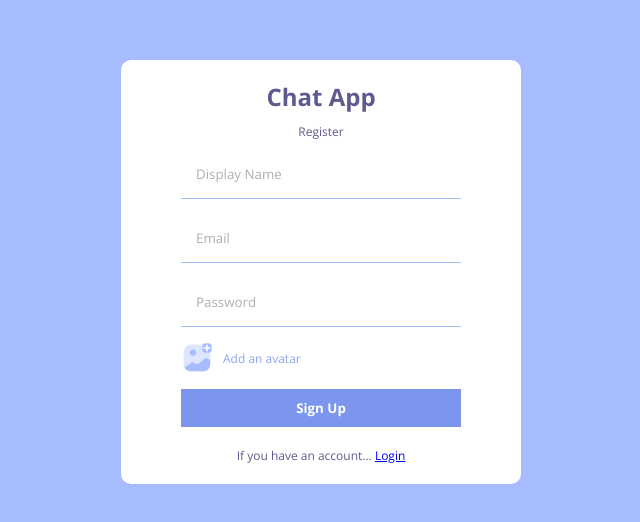
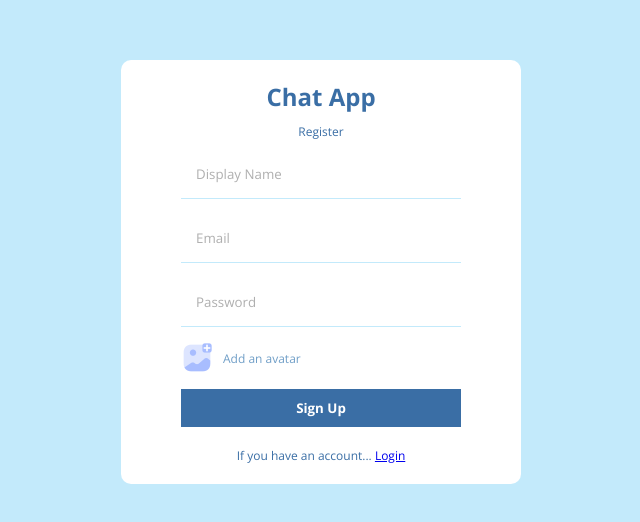
Before and after one commit to Khangxlei/EC463_Mini_Project, a React (Create React App) app: page /register in a window 1280 px wide. Shown: the part 128-650 px from the top of the page, without its empty margins (319-959 px from the left). Built offline with nearby package versions, Linux system fonts and the light colour scheme; no server answers.

Commit message:
Update style.scss

```diff
--- a/src/style.scss
+++ b/src/style.scss
@@ -1,3 +1,4 @@
+// Definitions for different screen sizes
 @mixin mobile {
   @media screen and (max-width: 480px) {
     @content;
@@ -14,8 +15,9 @@
   }
 }
 
+// Styling
 .formContainer {
-  background-color: #a7bcff;
+  background-color: #C3EAFB; /* Light Blue */
   height: 100vh;
   display: flex;
   align-items: center;
@@ -30,35 +32,39 @@
     gap: 10px;
     align-items: center;
 
+    // Logo styling
     .logo {
-      color: #5d5b8d;
+      color: #3A6EA5; /* Dark Blue */
       font-weight: bold;
       font-size: 24px;
-
     }
 
+    // Title styling
     .title {
-      color: #5d5b8d;
+      color: #3A6EA5; /* Dark Blue */
       font-size: 12px;
     }
 
+    // Form elements styling
     form {
       display: flex;
       flex-direction: column;
       gap: 15px;
 
+      // Input fields styling
       input {
         padding: 15px;
         border: none;
         width: 250px;
-        border-bottom: 1px solid #a7bcff;
+        border-bottom: 1px solid #C3EAFB; /* Light Blue */
         &::placeholder {
           color: rgb(175, 175, 175);
         }
       }
 
+      // Button styling
       button {
-        background-color: #7b96ec;
+        background-color: #3A6EA5; /* Dark Blue */
         color: white;
         padding: 10px;
         font-weight: bold;
@@ -66,11 +72,12 @@
         cursor: pointer;
       }
 
+      // Label styling
       label {
         display: flex;
         align-items: center;
         gap: 10px;
-        color: #8da4f1;
+        color: #6F9EC7; /* Medium Blue */
         font-size: 12px;
         cursor: pointer;
 
@@ -80,15 +87,16 @@
       }
     }
     p {
-      color: #5d5b8d;
+      color: #3A6EA5; /* Dark Blue */
       font-size: 12px;
       margin-top: 10px;
     }
   }
 }
 
+// Home section styling
 .home {
-  background-color: #a7bcff;
+  background-color: #C3EAFB; /* Light Blue */
   height: 100vh;
   display: flex;
   align-items: center;
@@ -102,22 +110,22 @@
     display: flex;
     overflow: hidden;
     @include tablet {
-     width: 90%;
+      width: 90%;
     }
 
     .sidebar {
       flex: 1;
-      background-color: #3e3c61;
+      background-color: #28527A; /* Medium Blue */
       position: relative;
 
       .navbar {
         display: flex;
         align-items: center;
-        background-color: #2f2d52;
+        background-color: #1D3B59; /* Dark Blue */
         height: 50px;
         padding: 10px;
         justify-content: space-between;
-        color: #ddddf7;
+        color: #C3EAFB; /* Light Blue */
 
         .logo {
           font-weight: bold;
@@ -131,7 +139,7 @@
           gap: 10px;
 
           img {
-            background-color: #ddddf7;
+            background-color: #C3EAFB; /* Light Blue */
             height: 24px;
             width: 24px;
             border-radius: 50%;
@@ -139,8 +147,8 @@
           }
 
           button {
-            background-color: #5d5b8d;
-            color: #ddddf7;
+            background-color: #3A6EA5; /* Dark Blue */
+            color: #C3EAFB; /* Light Blue */
             font-size: 10px;
             border: none;
             cursor: pointer;
@@ -170,6 +178,7 @@
         }
       }
 
+      // User chat input styling
       .userChat {
         padding: 10px;
         display: flex;
@@ -179,7 +188,7 @@
         cursor: pointer;
 
         &:hover {
-          background-color: #2f2d52;
+          background-color: #1D3B59; /* Dark Blue */
         }
 
         img {
@@ -201,12 +210,13 @@
         }
       }
     }
+    // Chat section styling
     .chat {
       flex: 2;
 
       .chatInfo {
         height: 50px;
-        background-color: #5d5b8d;
+        background-color: #6F9EC7; /* Medium Blue */
         display: flex;
         align-items: center;
         justify-content: space-between;
@@ -214,6 +224,7 @@
         color: lightgray;
       }
 
+      // Styling for chat messages
       .chatIcons {
         display: flex;
         gap: 10px;
@@ -224,8 +235,9 @@
         }
       }
 
+      // Styling for each message
       .messages {
-        background-color: #ddddf7;
+        background-color: #cce2ff; /* Light Blue */
         padding: 10px;
         height: calc(100% - 160px);
         overflow: scroll;
@@ -272,7 +284,7 @@
             .messageContent {
               align-items: flex-end;
               p {
-                background-color: #8da4f1;
+                background-color: #3A6EA5; /* Dark Blue */
                 color: white;
                 border-radius: 10px 0px 10px 10px;
               }
@@ -293,7 +305,7 @@
           width: 100%;
           border: none;
           outline: none;
-          color: #2f2d52;
+          color: #28527A; /* Medium Blue */
           font-size: 18px;
 
           &::placeholder {
@@ -315,7 +327,7 @@
             border: none;
             padding: 10px 15px;
             color: white;
-            background-color: #8da4f1;
+            background-color: #3A6EA5; /* Dark Blue */
             cursor: pointer;
           }
         }
```
